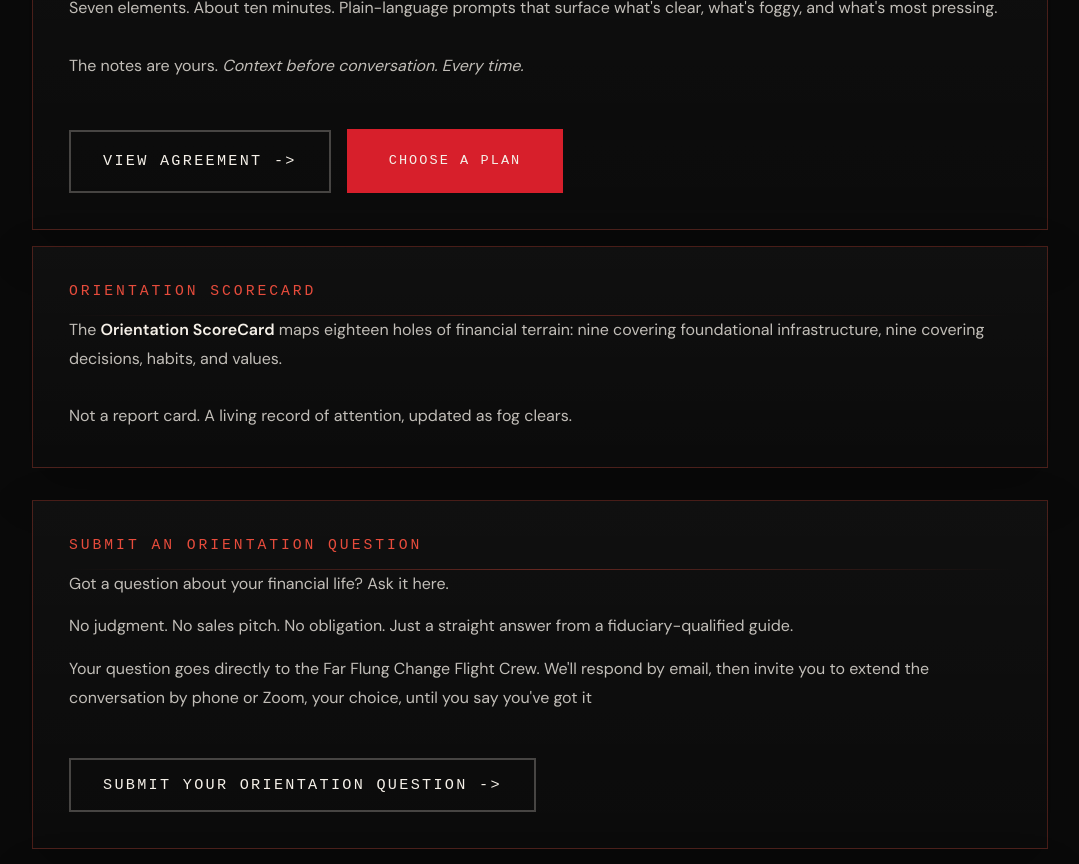
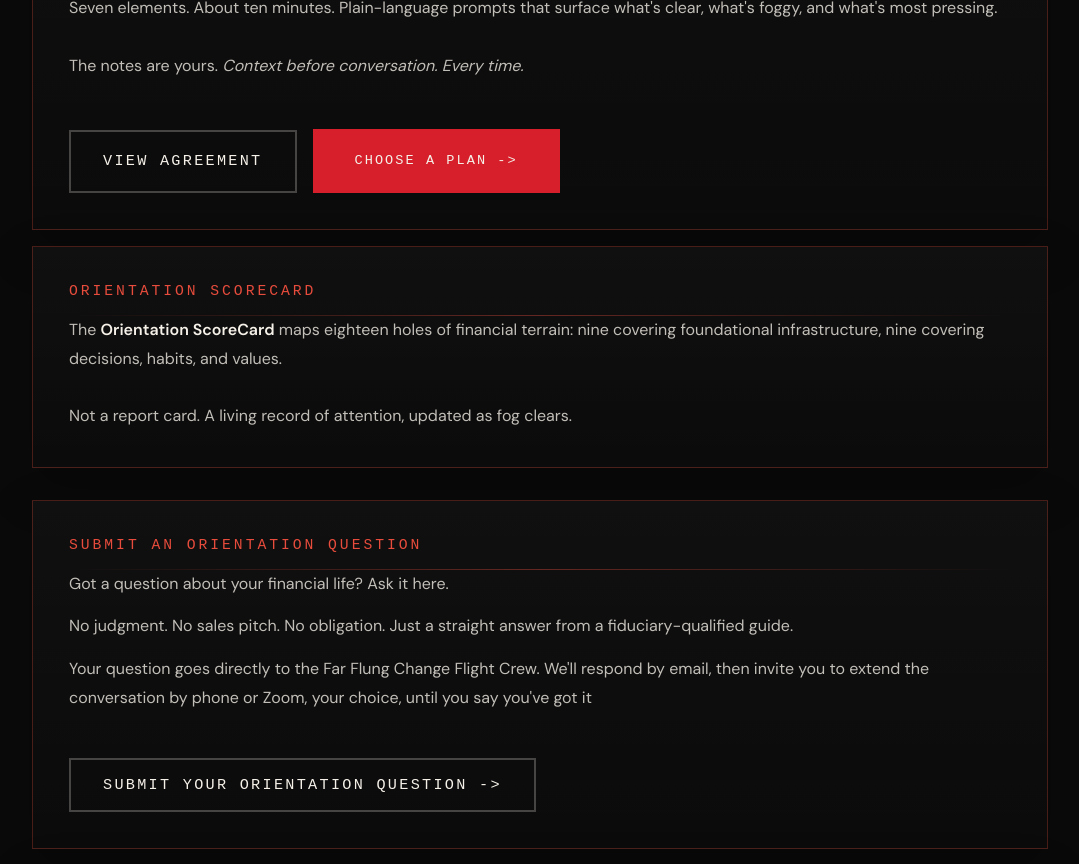
Before and after one commit to jvgiv/ffcpreview, a Next.js app: page /orientation in a window 1280 px wide. Shown: the part 860-1724 px from the top of the page, without its empty margins (100-1179 px from the left). Built offline with nearby package versions, Linux system fonts and the light colour scheme; no server answers.

Commit message:
pushing latest

```diff
--- a/src/app/(content)/orientation/page.js
+++ b/src/app/(content)/orientation/page.js
@@ -41,6 +41,7 @@ export default function Orientation() {
       </section>
 
       <section
+        id="how-it-works"
         className={`${styles.section} ${styles.revealCard} reveal`}
         style={{ transitionDelay: "0.08s" }}
       >
@@ -78,14 +79,14 @@ export default function Orientation() {
               target="_blank"
               className="btn-ghost"
             >
-              View Agreement -&gt;
+              View Agreement
             </a>
             <Link
               href="/logged-in/#member-access"
               className="btn-primary"
               style={{ fontSize: "0.85rem", padding: "1.1rem 2.5rem" }}
             >
-              Choose a Plan
+              Choose a Plan -&gt;
             </Link>
           </div>
         </div>
--- a/src/app/components/home/Pricing.js
+++ b/src/app/components/home/Pricing.js
@@ -43,7 +43,7 @@ export default function Pricing() {
           className="pricing-grid reveal"
           style={{ transitionDelay: "0.1s" }}
         >
-          <div className="pricing-card">
+          <div id="pricing-card" className="pricing-card">
             <div className="pricing-badge">Core Program</div>
             <div className="pricing-name">
               {/* {financialServices?.displayName ||  */}
--- a/src/app/components/ui/Header.js
+++ b/src/app/components/ui/Header.js
@@ -137,6 +137,11 @@ export default function Header() {
           </Link>
           <ul className="ffc-home-menu" aria-label="Guided Orientation section links">
             <li>
+              <Link className="ffc-home-menu-link" href="/orientation#how-it-works">
+                View The Agreement
+              </Link>
+            </li>
+            <li>
               <Link className="ffc-home-menu-link" href="/orientation#submit-oq">
                 Submit Your OQ
               </Link>
@@ -226,6 +231,11 @@ export default function Header() {
               GUIDED ORIENTATION
             </Link>
             <ul className="ffc-home-mobile-menu" aria-label="Guided Orientation section links">
+              <li>
+                <Link className="ffc-home-menu-link" href="/orientation#how-it-works" onClick={handleNavClose}>
+                  How it Works
+                </Link>
+              </li>
               <li>
                 <Link className="ffc-home-menu-link" href="/orientation#submit-oq" onClick={handleNavClose}>
                   Submit Your OQ
--- a/src/app/page.js
+++ b/src/app/page.js
@@ -143,7 +143,7 @@ export default function Home() {
           {/* <p className="hero-sub">Welcome to FinancialOrientation</p> */}
           <div className="hero-actions">
             <Link
-              href="#pricing"
+              href="#pricing-card"
               className="btn-primary"
               style={{ fontSize: "1.3em" }}
             >
```
